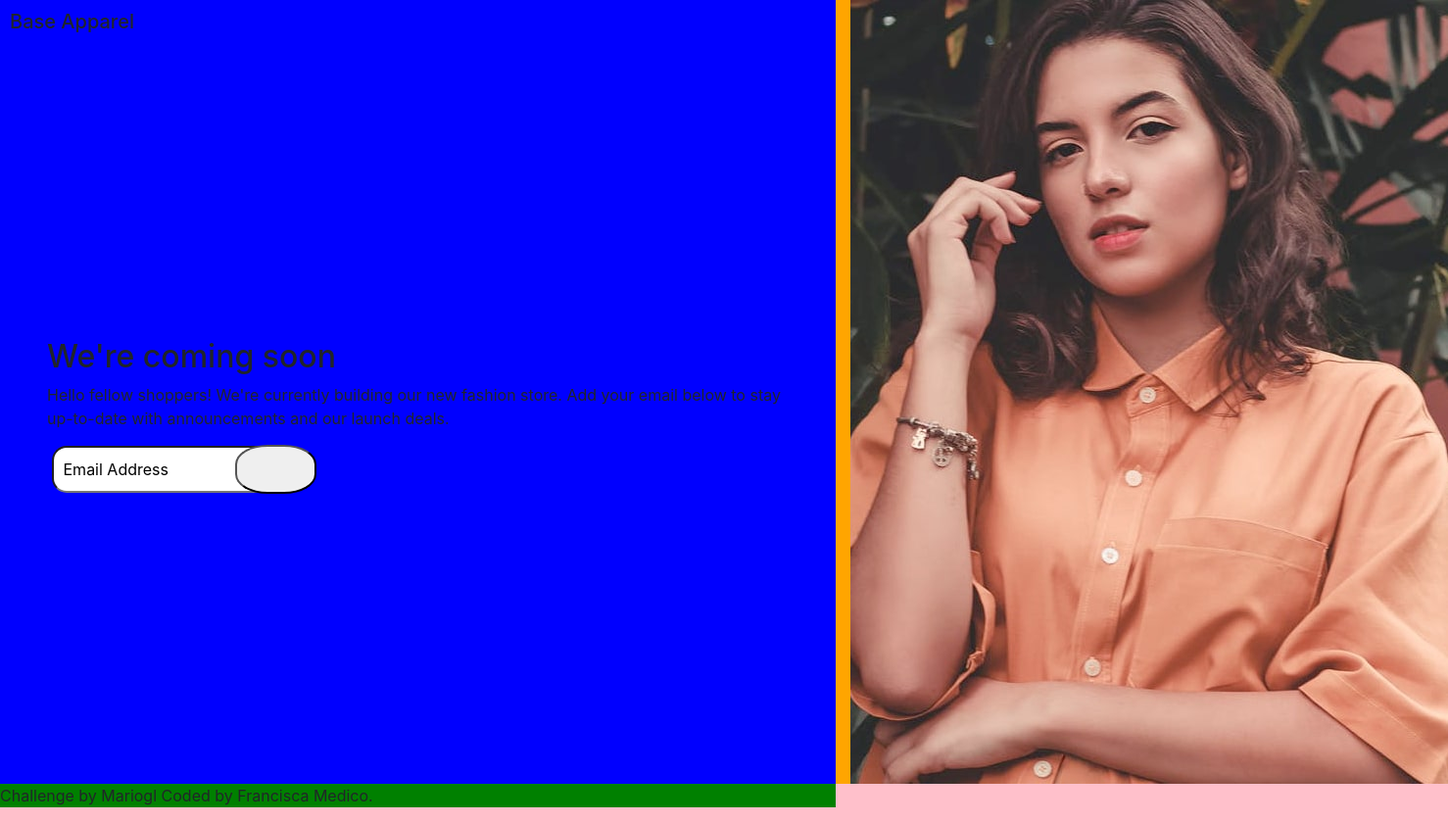
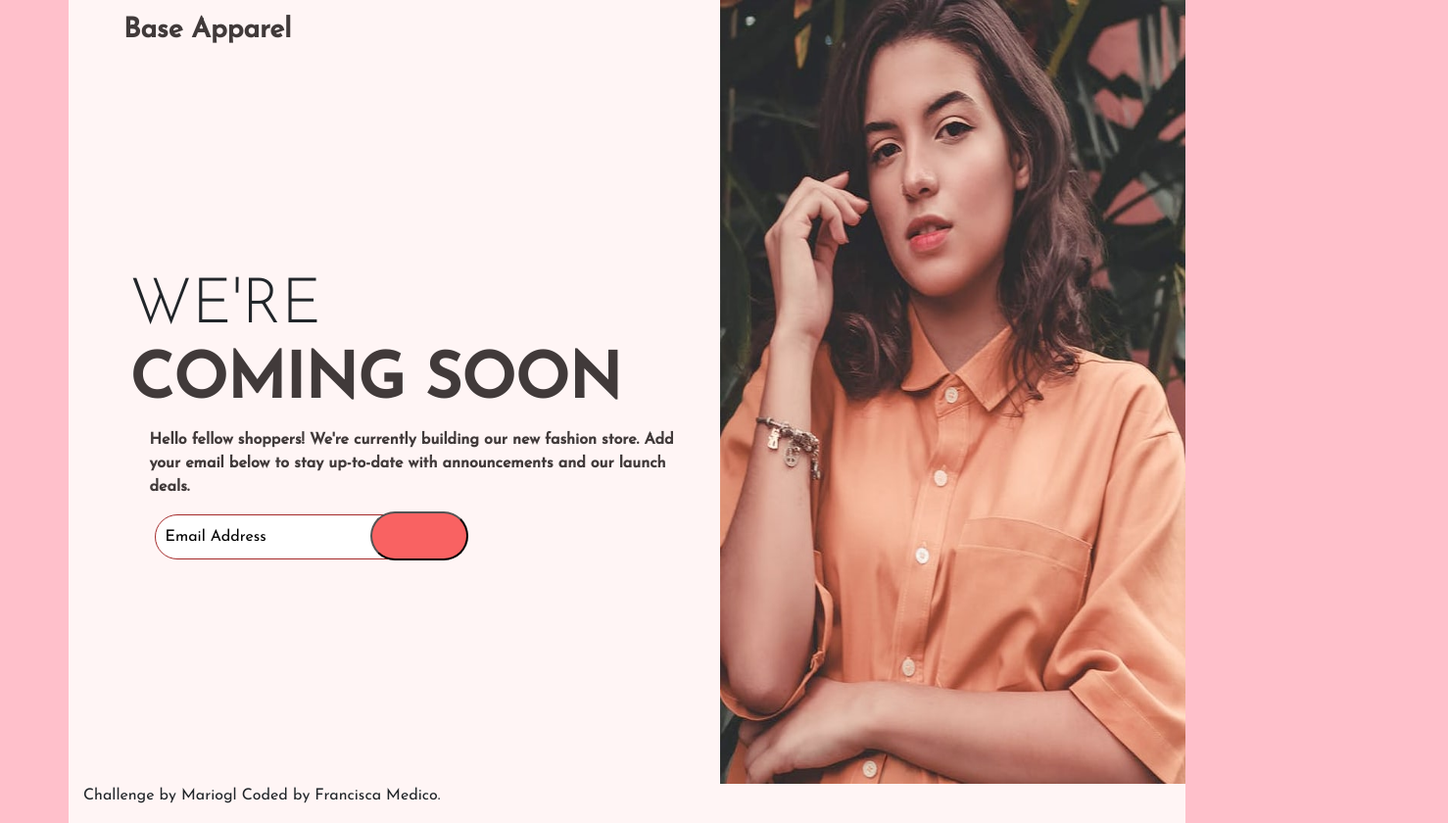
Before and after one commit to FranMedic/W01CH04-franciscaMedico, a plain HTML site: page first-page/base-apparel.html in a window 1280 px wide. Shown: the whole page at 98% size, 1478 px wide, since content can reach past the window. Drawn offline with nearby package versions, Linux system fonts and the light colour scheme.

Commit message:
modified html classes and css elements and attributes

```diff
--- a/first-page/base-apparel.html
+++ b/first-page/base-apparel.html
@@ -7,6 +7,7 @@
   <link rel="icon" type="image/png" sizes="32x32" href="images/favicon-32x32.png">
   <link rel="stylesheet" href="https://stackpath.bootstrapcdn.com/bootstrap/4.3.1/css/bootstrap.min.css" integrity="sha384-ggOyR0iXCbMQv3Xipma34MD+dH/1fQ784/j6cY/iJTQUOhcWr7x9JvoRxT2MZw1T" crossorigin="anonymous">
   <link rel="stylesheet" href="style.css"/>
+  <link href="https://fonts.googleapis.com/css2?family=Josefin+Sans:wght@300;400;500&display=swap" rel="stylesheet">
   <title>Frontend Mentor | Base Apparel coming soon page</title>
 
   <!-- Feel free to remove these styles or customise in your own stylesheet 👍 -->
@@ -16,30 +17,30 @@
   </style>
 </head>
 <body>
-<div class="container-fluid">
+<div class="container">
 <div class="row">
- <section class="main-section d-flex px-5 col-8 m-0">
+ <section class="main-section d-flex px-4 col-7 m-0">
   <header class="main-header">
-    <h1>Base Apparel</h1>
+    <h1 class="px-3">Base Apparel</h1>
   </header>
   <main>
-      <h2> We're coming soon </h2>
-      <p> Hello fellow shoppers! We're currently building our new fashion store.
+      <h2 class="subtitle-main"> <span class="letter-first">We're </span> <br><span class="letter-brown">coming soon </span></h2>
+      <p class="main-text"> Hello fellow shoppers! We're currently building our new fashion store.
         Add your email below to stay up-to-date with announcements and our launch deals.</p>
 <div class="email-submit">
  <label for="email"></label>
     <input type="Email" value="Email Address" class="email" id="email"/>
-     <button class="button"/>
+     <button class="button" ></button>
 
 </section>
-<section class="photo col-4">
-     <img src="images/hero-desktop.jpg" alt="Chica posando"/>
-</section>
+
+     <img class="photo col-5" src="images/hero-desktop.jpg" alt="Chica posando"/>
+
 
 </div>
 </main>
  <div class="row">
-<footer class="col-8 p-0 m-0>
+<footer class="col-12 pl-6 m-0>
     <p class="attribution">
       Challenge by Mariogl
       Coded by Francisca Medico</a>.
--- a/first-page/style.css
+++ b/first-page/style.css
@@ -2,50 +2,74 @@
   box-sizing:border-box;
 }
 body{
-  height:100vh;
-  background:pink;
+  margin:0;
+  font-family: 'Josefin Sans', sans-serif;
+  background-color: pink;
 }
 .photo{
-  background:orange;
+  height: 100vh;
+  padding:0;
 }
 .main-header{
   position:absolute;
-  top:10px;
-  left:10px;
+  top:15px;
+  left:40px;
 }
 .main-header h1{
-   font-size:20px;
+   font-size:28px;
+   color:hsl(0, 6%, 24%);
+   font-weight: 600;
 }
 .main-section{
   justify-content:center;
   align-items:center;
   flex-wrap:wrap;
   height:100vh;
-  background:blue;
+  background-color:hsl(0, 100%, 98%);
 }
 
+.subtitle-main{
+  font-size:4em;
+  padding-left: 30px;
+    text-transform: uppercase;
+  font-weight: 300;
+}
+.main-text{
+  width:600px;
+  font-size: 16px;
+  padding-left: 50px;
+  color:hsl(0, 6%, 24%);
+  font-weight: 600;
+}
+.letter-first{
+  font-weight: 300;
+}
+.letter-brown{
+  width: 700px;
+  font-weight: 600;
+  color:hsl(0, 6%, 24%);
 
+}
 .email-submit{
   position:absolute;
+  margin-left: 50px;
 }
 .email{
   padding:10px;
-  border-radius:15px;
-  width:250px;
-  border-collapse:collapse;
+  border-radius:40px;
+  width:300px;
+  border: solid brown 1px;
 }
 
 .button{
   position:absolute;
-  width:83px;
+  width:100px;
   height:50px;
-  border-radius:40%;
+  border-radius:40px;
   bottom:-1px;
   right:-20px;
+  background-color: hsl(0, 93%, 68%);
 }
 footer{
-  background:green;
+  background: hsl(0, 100%, 98%);
 }
-footer p{
- margin:0;
-}
```
